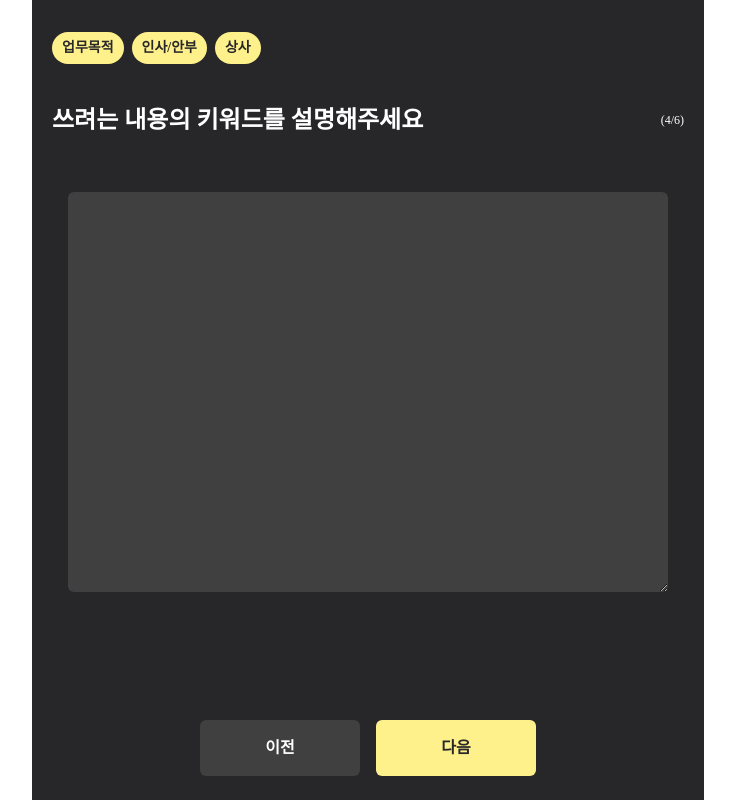
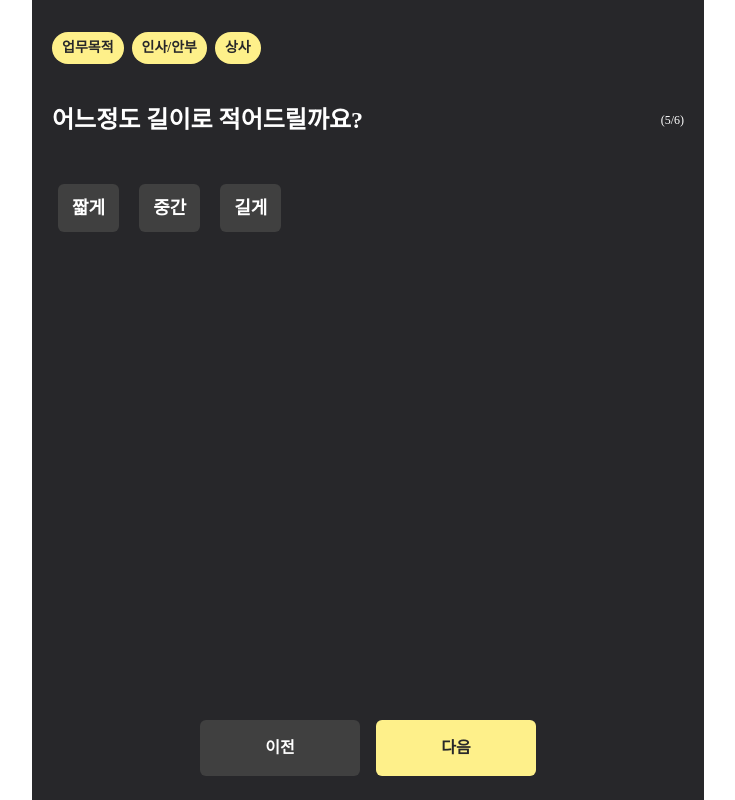
Before and after one commit to potenday-project/sseo-dream, a React (Vite) app: page / in a window 1280 px wide. Shown: the whole page, without its empty margins (272-1007 px from the left). Built offline with nearby package versions, Linux system fonts and the light colour scheme.

Commit message:
add SizeList component

```diff
--- a/src/App.tsx
+++ b/src/App.tsx
@@ -30,11 +30,17 @@ function App() {
       {/*  sequence={3}*/}
       {/*  hasName*/}
       {/*/>*/}
+      {/*<MediumCategories*/}
+      {/*  selectedDataList={['업무목적', '인사/안부', '상사']}*/}
+      {/*  title="쓰려는 내용의 키워드를 설명해주세요"*/}
+      {/*  sequence={4}*/}
+      {/*  hasKeyword*/}
+      {/*/>*/}
       <MediumCategories
         selectedDataList={['업무목적', '인사/안부', '상사']}
-        title="쓰려는 내용의 키워드를 설명해주세요"
-        sequence={4}
-        hasKeyword
+        title="어느정도 길이로 적어드릴까요?"
+        sequence={5}
+        sizeList={['짧게', '중간', '길게']}
       />
     </div>
   );
--- /dev/null
+++ b/src/layouts/SizeList.tsx
@@ -0,0 +1,38 @@
+import { useState } from 'react';
+
+interface Props {
+  sizeList: string[];
+}
+
+export default function SizeList({ sizeList }: Props) {
+  const [selectedSize, setSelectedSize] = useState<string>('');
+
+  const handleClick = (size: string) => {
+    if (size !== selectedSize) {
+      setSelectedSize(size);
+    } else {
+      setSelectedSize('');
+    }
+  };
+
+  return (
+    <div className="flex flex-wrap items-center justify-start m-4">
+      {sizeList.map((size) => (
+        <button
+          key={size}
+          type="button"
+          onClick={() => handleClick(size)}
+          className={`w-30 h-12 mx-2.5 my-2 px-3.5 py-3 rounded-md justify-center items-center gap-2.5 inline-flex ${
+            size === selectedSize ? 'bg-yellow-200' : 'bg-neutral-700'
+          }`}>
+          <div
+            className={`${
+              size === selectedSize ? 'text-zinc-800' : 'text-white'
+            } text-lg font-bold font-['Pretendard']`}>
+            {size}
+          </div>
+        </button>
+      ))}
+    </div>
+  );
+}
--- a/src/pages/MediumCategories.tsx
+++ b/src/pages/MediumCategories.tsx
@@ -4,6 +4,7 @@ import ValueList from '../layouts/ValueList';
 import PrevNextButtons from '../components/PrevNextButtons';
 import NameInputList from '../layouts/NameInputList';
 import KeywordTextArea from '../layouts/KeywordTextArea';
+import SizeList from '../layouts/SizeList.tsx';
 
 interface Props {
   selectedDataList: string[];
@@ -13,6 +14,7 @@ interface Props {
   valueList?: string[];
   hasName?: boolean;
   hasKeyword?: boolean;
+  sizeList?: string[];
 }
 
 export default function MediumCategories({
@@ -23,6 +25,7 @@ export default function MediumCategories({
   valueList,
   hasName,
   hasKeyword,
+  sizeList,
 }: Props) {
   return (
     <div className="m-auto min-h-screen max-w-2xl max-h-full bg-zinc-800">
@@ -37,6 +40,7 @@ export default function MediumCategories({
               <KeywordTextArea />
             </div>
           )}
+          {sizeList && <SizeList sizeList={sizeList} />}
         </div>
         <footer className="h-24">
           <PrevNextButtons isActive />
```
